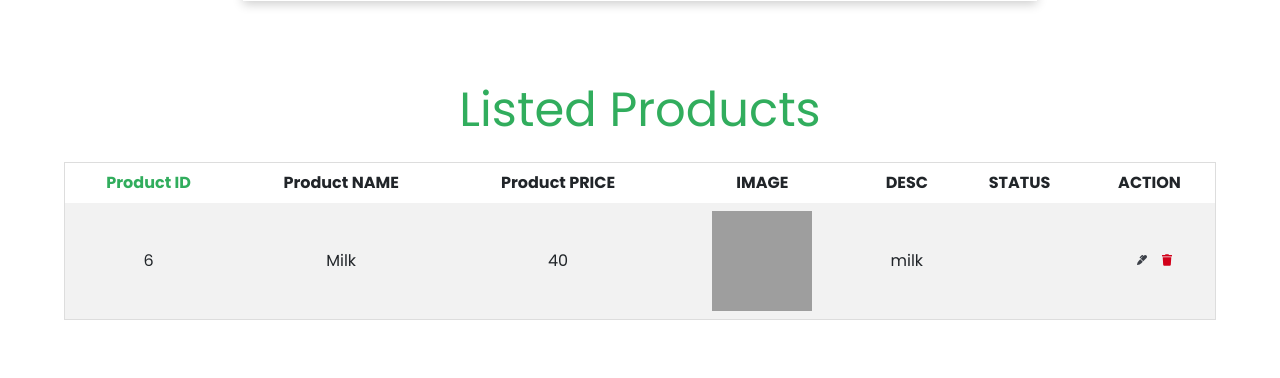
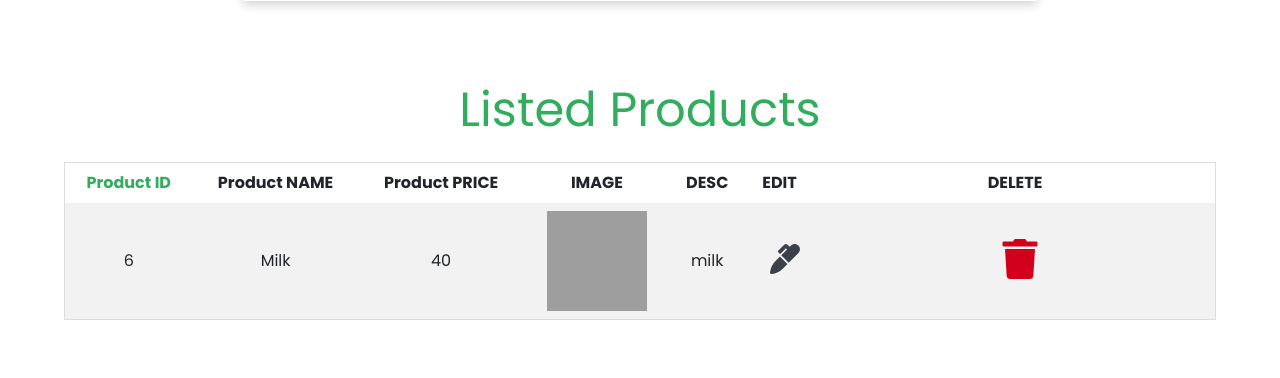
Before and after one commit to irarayzelji2002/agrowculture, a PHP site: page /seller/seller-page.php in a window 1280 px wide. Shown: the part 787-1165 px from the top of the page. Run offline with PHP 8.4, Linux system fonts and the light colour scheme; a user stored in the database is signed in; data comes from the database, SQL or seed files in the repository; some libraries are stand-ins or nearby versions; grey boxes are pictures that could not be loaded.

Commit message:
seller page edit and delete icon

```diff
--- a/css/seller_list.css
+++ b/css/seller_list.css
@@ -327,14 +327,16 @@ h5 {
 }
 
 :root .fa-marker {
-  padding-left: 10px;
-  width: 20px;
+  padding-left: 10px!important;
+  width: 300px;
+  height: 150px;
   transform: translate(0,0)!important;
   color:#3C4048!important;
 }
 
 :root .fa-trash{
-  width: 20px;
+  width: 300px !important;
+  height: 150px;
   padding-left: 10px;
   transform: translate(0,0)!important;
   color: #D2001A!important;
--- a/seller/seller-page.php
+++ b/seller/seller-page.php
@@ -80,8 +80,8 @@ if (isset($_SESSION['isLogin'])) {
                     <th scope="col">Product PRICE</th>
                     <th scope="col">IMAGE</th>
                     <th scope="col">DESC</th>
-                    <th scope="col">STATUS</th>
-                    <th scope="col">ACTION</th>
+                    <th scope="col">EDIT</th>
+                    <th scope="col">DELETE</th>
                 </tr>
             </thead>
             <!-- TABLE BODY -->
@@ -118,17 +118,17 @@ if (isset($_SESSION['isLogin'])) {
                             <?php echo $row['product_desc'] ?>
                         </td>
                         <td>
-                            <?php $row['product_status'] ?>
+                        <?php echo '<a href="edit-form.php?product_id='.$row['product_id'].'" title="Edit Record" data-toggle="tooltip"><span class="fa fa-marker"  style="width: 40px;height: 40px;"></span></a>'; ?>
                         </td>
 
                         <!-- ACTION BUTTONS-->
                         <td>
                             <!-- EDIT/UPDATE -->
-                            <?php echo '<a href="edit-form.php?product_id='.$row['product_id'].'" title="Edit Record" data-toggle="tooltip"><span class="fa fa-marker"></span></a>'; ?>
+
 
                             <!-- DELETE -->
                             <a href="../db/delete.php?product_id=<?php echo $row['product_id']?> title="Delete Record" data-toggle="tooltip"  onclick="return confirm('Are you sure to delete this record?')"
-                            ><span class="fa fa-trash remove"></span></a>
+                            ><span class="fa fa-trash remove" style="width: 40px;height: 40px;"></span></a>
                         </td>
 
                     </tr>
```
